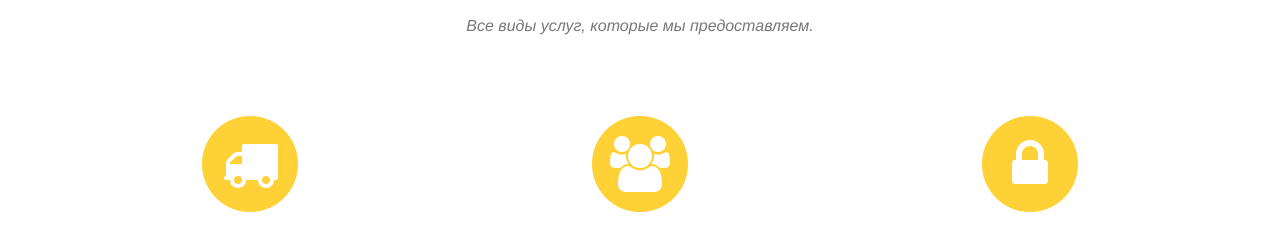
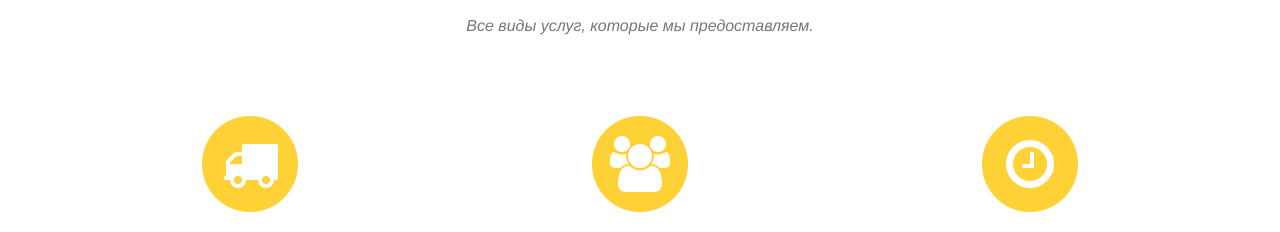
Before and after one commit to KupVadim/kansk-transport.github.io, a plain HTML site: page index.html in a window 1280 px wide. Shown: the part 1030-1262 px from the top of the page. Drawn offline with nearby package versions, Linux system fonts and the light colour scheme; a web font is replaced by a local one.

Commit message:
Часики иконка

```diff
--- a/index.html
+++ b/index.html
@@ -117,7 +117,7 @@
                 <div class="col-md-4">
                     <span class="fa-stack fa-4x">
                         <i class="fa fa-circle fa-stack-2x text-primary"></i>
-                        <i class="fa fa-lock fa-stack-1x fa-inverse"></i>
+                        <i class="fa fa-clock-o fa-stack-1x fa-inverse"></i>
                     </span>
                     <h4 class="service-heading">Переезд под ключ</h4>
                     <p class="text-muted">Мы предоставляем комплексные услуги по организации переездов. Мы работаем, Вы отдыхаете.</p>
```
